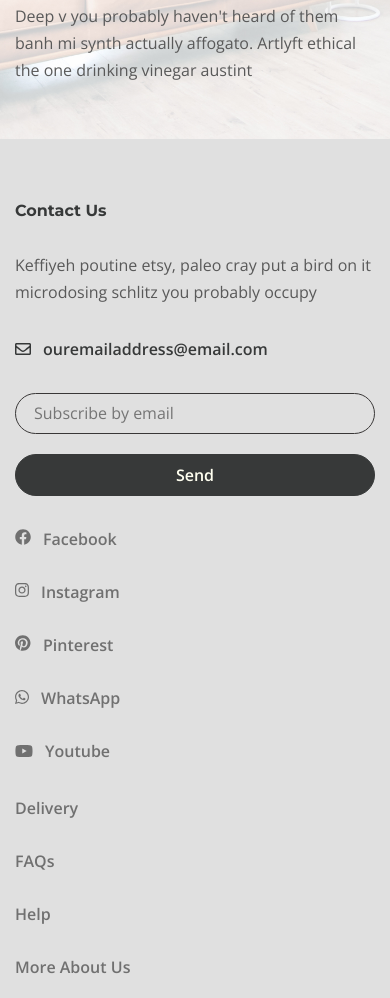
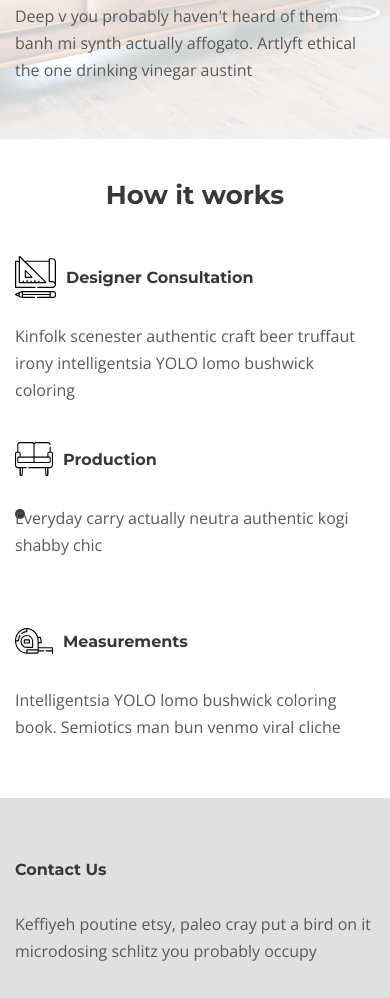
Before and after one commit to greg-front-end/web_site_Furniture_collection, a website: page app/index.html in a window 390 px wide. Shown: the part 2740-3738 px from the top of the page. Drawn offline with nearby package versions, Linux system fonts and the light colour scheme.

Commit message:
created section how-works and styles for it

```diff
--- a/app/index.html
+++ b/app/index.html
@@ -188,6 +188,7 @@
         </div>
       </section>
 
+      <!-- ================= DECOR ================= -->
       <section class="decor">
         <div class="container">
           <h2 class="decor__title title">
@@ -198,6 +199,41 @@
             Deep v you probably haven't heard of them banh mi synth actually affogato. Artlyft ethical the one drinking
             vinegar austint
           </p>
+        </div>
+      </section>
+
+      <!-- ================= HOW IT WORKS ================= -->
+      <section class="how-works">
+        <div class="container">
+          <h3 class="how-works__title title">
+            How it works
+          </h3>
+          <div class="how-works__items">
+            <div class="how-works__item how-works__item--topone">
+              <h6 class="how-works__item-title title">
+                <img class="how-works__img" src="images/svg/design.svg" alt="design">Designer Consultation
+              </h6>
+              <p class="how-works__item-text">
+                Kinfolk scenester authentic craft beer truffaut irony intelligentsia YOLO lomo bushwick coloring
+              </p>
+            </div>
+            <div class="how-works__item how-works__item--bottom">
+              <h6 class="how-works__item-title title">
+                <img class="how-works__img" src="images/svg/measuring.svg" alt="design">Measurements
+              </h6>
+              <p class="how-works__item-text">
+                Intelligentsia YOLO lomo bushwick coloring book. Semiotics man bun venmo viral cliche
+              </p>
+            </div>
+            <div class="how-works__item how-works__item--topthree">
+              <h6 class="how-works__item-title title">
+                <img class="how-works__img" src="images/svg/production.svg" alt="design">Production
+              </h6>
+              <p class="how-works__item-text">
+                Everyday carry actually neutra authentic kogi shabby chic
+              </p>
+            </div>
+          </div>
         </div>
       </section>
 
--- /dev/null
+++ b/app/scss/_how-works.scss
@@ -0,0 +1,135 @@
+.how-works {
+  @include adp-size("padding-top", 30, 1140, 90);
+  @include adp-size("padding-bottom", 30, 1140, 90);
+  // .how-works__title
+  &__title {
+    @include adp-size("padding-bottom", 30, 1140, 90);
+  }
+
+
+
+  // .how-works__items
+
+  &__items {
+    display: grid;
+    grid-template-columns: repeat(3, 1fr);
+    grid-template-rows: repeat(2, 1fr);
+    row-gap: 30px;
+    // justify-content: center;
+    position: relative;
+    &::before {
+      content: '';
+      position: absolute;
+      left: 0;
+      top: 49.8%;
+      width: 10px;
+      height: 10px;
+      border-radius: 50%;
+      background-color: $title-text-color;
+    }
+    &::after {
+      content: '';
+      position: absolute;
+      display: block;
+      top: 51%;
+      left: 0;
+      height: 2px;
+      width: 100%;
+      background-color: $title-text-color;
+    }
+  }
+
+  // .how-works__item
+
+  &__item {
+    // max-width: 300px;
+  }
+
+  // .how-works__img
+
+  &__img {
+    display: inline-block;
+    margin-right: 10px;
+  }
+
+  // .how-works__item-title
+
+  &__item-title {
+    display: flex;
+    align-items: center;
+    font-size: 16px;
+    text-align: left;
+    padding-bottom: 20px;
+  }
+
+  // .how-works__item-text
+
+  &__item-text {
+  }
+
+  // .how-works__item--bottom
+
+  &__item--topone {
+    grid-area: 1/1;
+    position: relative;
+    &::after {
+      content: '';
+      position: absolute;
+      bottom: -40px;
+      right: 0;
+      width: 2px;
+      height: 20px;
+      background-color: $title-text-color;
+    }
+  }
+  &__item--topthree {
+    grid-area: 1/3;
+    position: relative;
+    &::after {
+      content: '';
+      position: absolute;
+      bottom: -20px;
+      left: 0;
+      width: 2px;
+      height: 20px;
+      background-color: $title-text-color;
+    }
+  }
+  &__item--bottom {
+    grid-area: 2/2;
+  }
+
+  // media queries
+  @media screen and (max-width: 768px) {
+    &__items {
+      display: grid;
+      grid-template-columns: repeat(1, 1fr);
+      grid-template-rows: repeat(3, 1fr);
+      row-gap: 30px;
+      position: relative;
+      &::after {
+        display: none;
+      }
+    }
+
+    &__item--topone {
+      grid-area: 1/1;
+      position: relative;
+      &::after {
+        content: '';
+        display: none;
+      }
+    }
+    &__item--topthree {
+      grid-area: 2/1;
+      position: relative;
+      &::after {
+        content: '';
+        display: none;
+      }
+    }
+    &__item--bottom {
+      grid-area: 3/1;
+    }
+  }
+}
--- a/app/scss/style.scss
+++ b/app/scss/style.scss
@@ -8,3 +8,4 @@
 @import 'intro';
 @import 'new-colection';
 @import 'decor';
+@import 'how-works';
```
Also changed, not shown: app/css/style.min.css, app/images/svg/design.svg (added), app/images/svg/measuring.svg (added), app/images/svg/production.svg (added), app/scss/_decor.scss (line endings or trailing spaces), 1 other file.
